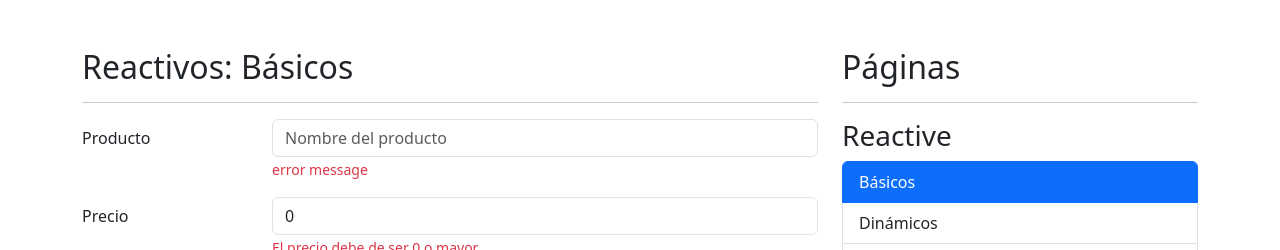
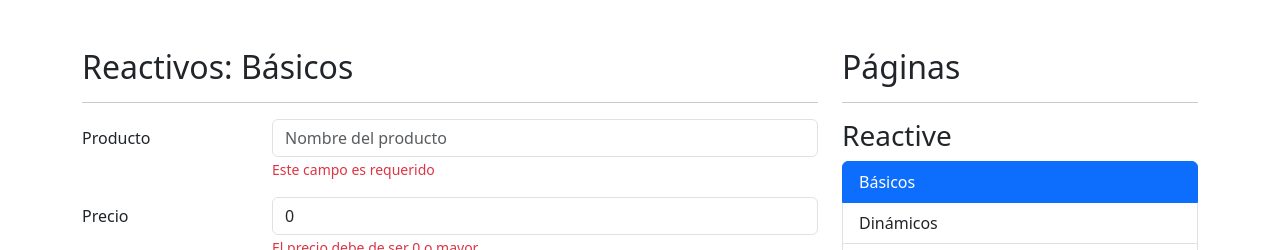
Before and after one commit to tomasDelizia/angular-reactive-forms, an Angular app: page /reactive/basic in a window 1280 px wide. Shown: the top 250 px of the page. Built offline with nearby package versions, Linux system fonts and the light colour scheme.

Commit message:
add error handling and validation messages to basic page component

```diff
--- a/src/app/reactive/pages/basic-page/basic-page.component.html
+++ b/src/app/reactive/pages/basic-page/basic-page.component.html
@@ -14,11 +14,11 @@
             placeholder="Nombre del producto"
             formControlName="name"
           />
-
+          @if(isInvalidField('name')) {
           <span class="form-text text-danger">
-            <!-- Debe de ser de 3 letras -->
-            error message
+            {{ getFieldError("name") }}
           </span>
+          }
         </div>
       </div>
 
@@ -84,16 +84,16 @@
     <pre>{{ form.errors | json }}</pre>
 
     <span>Errores del campo name</span>
-    <pre>{{ form.controls.name.errors | json }}</pre>
+    <pre>{{ form.controls["name"].errors | json }}</pre>
     <span>Errores del campo price</span>
-    <pre>{{ form.controls.price.errors | json }}</pre>
+    <pre>{{ form.controls["price"].errors | json }}</pre>
     <span>Errores del campo inStock</span>
-    <pre>{{ form.controls.inStock.errors | json }}</pre>
+    <pre>{{ form.controls["inStock"].errors | json }}</pre>
 
     <span>Precio</span>
-    <pre>{{ form.controls.price.value | json }}</pre>
+    <pre>{{ form.controls["price"].value | json }}</pre>
 
     <span>Producto</span>
-    <pre>{{ form.controls.name.value | json }}</pre>
+    <pre>{{ form.controls["name"].value | json }}</pre>
   </div>
 </div>
--- a/src/app/reactive/pages/basic-page/basic-page.component.ts
+++ b/src/app/reactive/pages/basic-page/basic-page.component.ts
@@ -1,6 +1,11 @@
 import { JsonPipe } from '@angular/common';
 import { Component, inject } from '@angular/core';
-import { FormBuilder, ReactiveFormsModule, Validators } from '@angular/forms';
+import {
+  FormBuilder,
+  FormGroup,
+  ReactiveFormsModule,
+  Validators,
+} from '@angular/forms';
 
 @Component({
   selector: 'app-basic-page',
@@ -10,7 +15,7 @@ import { FormBuilder, ReactiveFormsModule, Validators } from '@angular/forms';
 export class BasicPageComponent {
   private fb = inject(FormBuilder);
 
-  form = this.fb.group({
+  form: FormGroup = this.fb.group({
     name: [
       '',
       [
@@ -26,6 +31,28 @@ export class BasicPageComponent {
     inStock: [0, [Validators.required, Validators.min(0)]],
   });
 
+  isInvalidField(field: string): boolean | null {
+    //return this.form.controls[field].touched && this.form.controls[field].invalid;
+    return !!this.form.controls[field].errors;
+  }
+
+  getFieldError(field: string): string | null {
+    if (!this.form.controls[field].errors) return null;
+    const errors = this.form.controls[field].errors ?? [];
+    for (const key of Object.keys(errors)) {
+      switch (key) {
+        case 'required':
+          return 'Este campo es requerido';
+        case 'minlength':
+          return `Este campo debe tener al menos ${errors['minlength'].requiredLength} caracteres`;
+        case 'min':
+          return `El valor mínimo es ${errors['min'].min}`;
+        default:
+      }
+    }
+    return null;
+  }
+
   // form = new FormGroup({
   //   name: new FormControl(''),
   //   price: new FormControl(0),
```
